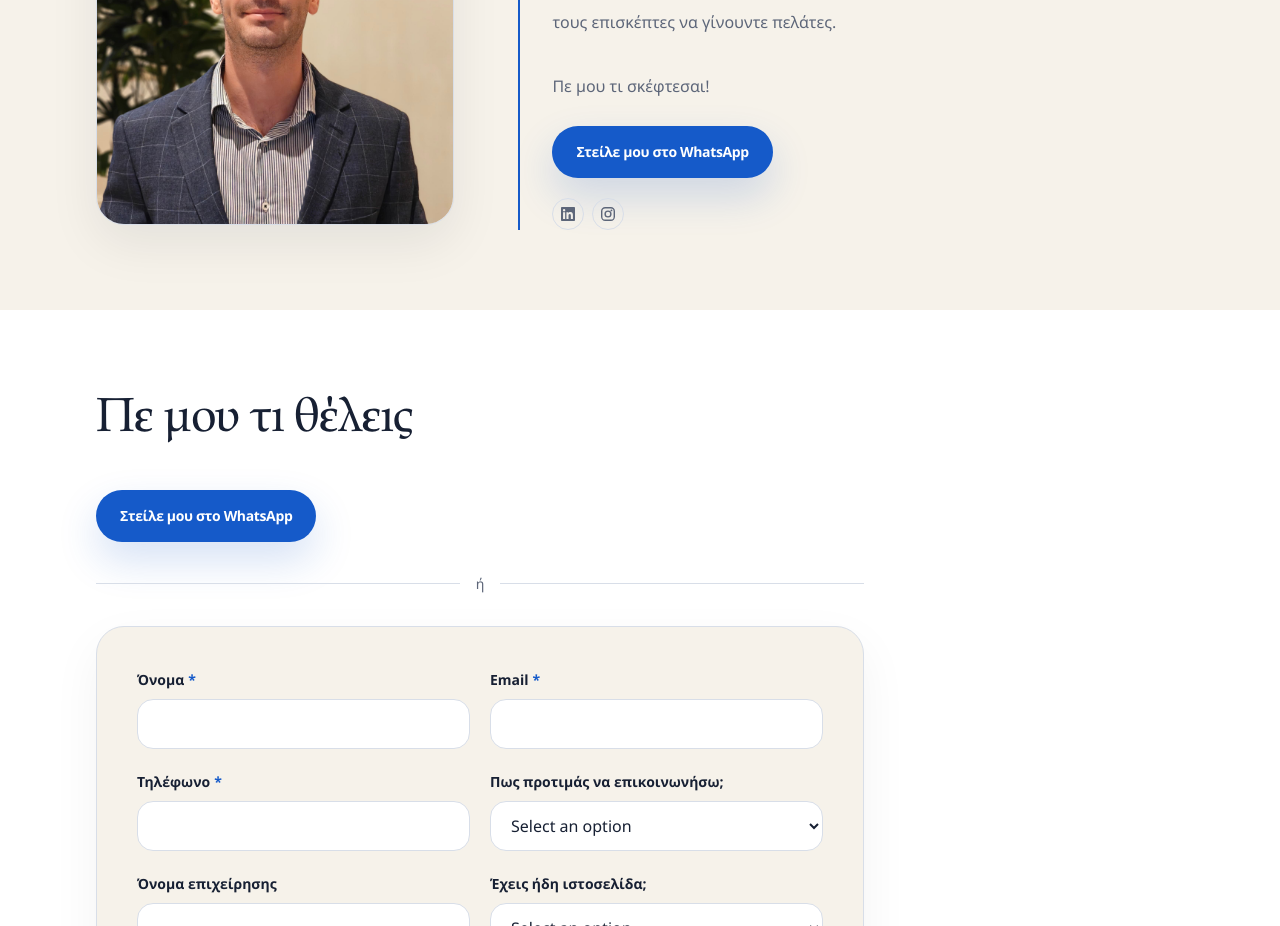
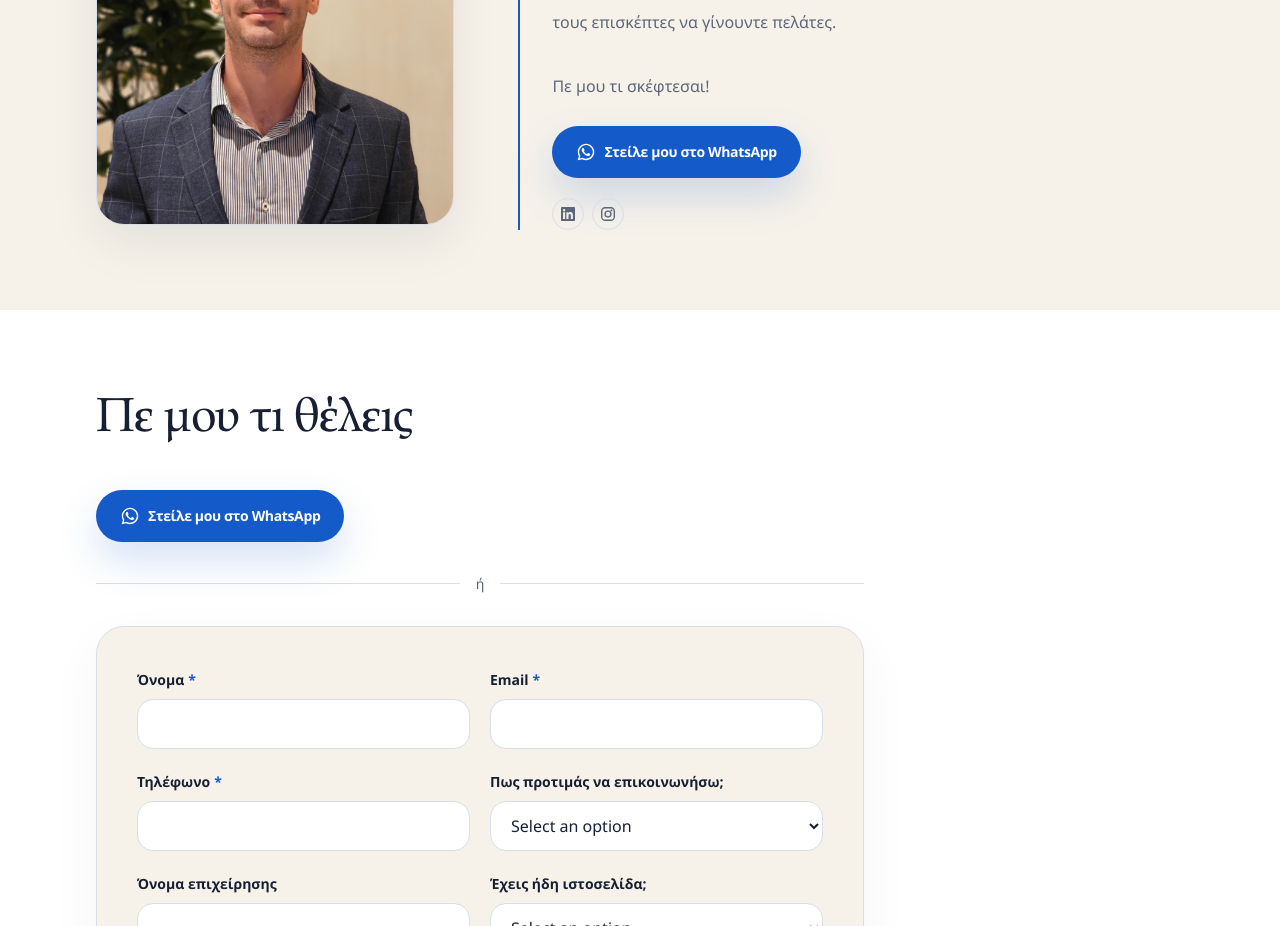
Before and after one commit to masonou/onepage, a Next.js app: page / in a window 1280 px wide. Shown: the part 4160-5086 px from the top of the page. Built offline with nearby package versions, Linux system fonts and the light colour scheme.

Commit message:
whatsapp icon

```diff
--- a/src/components/sections/Contact.tsx
+++ b/src/components/sections/Contact.tsx
@@ -5,6 +5,7 @@ import type { FormEvent } from "react";
 import { Button } from "../ui/Button";
 import { Card } from "../ui/Card";
 import { Section } from "../ui/Section";
+import { WhatsAppIcon } from "../ui/WhatsAppIcon";
 import { sectionIds, siteConfig } from "../../lib/site";
 import type { ContactContent, FormField } from "../../types/content";
 
@@ -90,7 +91,8 @@ export function Contact({ content }: ContactProps) {
     >
       <div className="max-w-3xl">
         <Button href={whatsappHref} className="w-full px-6 py-4 text-base sm:w-auto">
-          {content.whatsappCtaLabel}
+          <WhatsAppIcon className="mr-2 size-5 shrink-0" />
+          <span>{content.whatsappCtaLabel}</span>
         </Button>
 
         <div className="my-8 flex items-center gap-4" aria-hidden="true">
--- a/src/components/sections/WhyUs.tsx
+++ b/src/components/sections/WhyUs.tsx
@@ -2,6 +2,7 @@ import Image from "next/image";
 
 import { Button } from "../ui/Button";
 import { Section } from "../ui/Section";
+import { WhatsAppIcon } from "../ui/WhatsAppIcon";
 import { sectionIds } from "../../lib/site";
 import type { WhyUsContent } from "../../types/content";
 
@@ -38,7 +39,8 @@ export function WhyUs({ content, whatsappCtaLabel, whatsappMessage }: WhyUsProps
           )}
           <div className="mt-6">
             <Button href={whatsappHref} className="w-full px-6 py-4 text-base sm:w-auto">
-              {whatsappCtaLabel}
+              <WhatsAppIcon className="mr-2 size-5 shrink-0" />
+              <span>{whatsappCtaLabel}</span>
             </Button>
           </div>
           <div className="mt-5 flex items-center gap-2">
--- /dev/null
+++ b/src/components/ui/WhatsAppIcon.tsx
@@ -0,0 +1,16 @@
+type WhatsAppIconProps = {
+  className?: string;
+};
+
+export function WhatsAppIcon({ className = "" }: WhatsAppIconProps) {
+  return (
+    <svg
+      viewBox="0 0 24 24"
+      aria-hidden="true"
+      className={className}
+      fill="currentColor"
+    >
+      <path d="M12.04 2C6.58 2 2.14 6.44 2.14 11.9c0 1.75.46 3.46 1.33 4.96L2 22l5.29-1.39a9.86 9.86 0 0 0 4.74 1.21h.01c5.46 0 9.9-4.44 9.9-9.9S17.5 2 12.04 2Zm0 18.15h-.01a8.19 8.19 0 0 1-4.18-1.14l-.3-.18-3.14.82.84-3.06-.2-.32a8.19 8.19 0 1 1 6.99 3.88Zm4.49-6.15c-.25-.13-1.48-.73-1.71-.81-.23-.08-.4-.13-.57.13-.17.25-.65.81-.8.98-.15.17-.3.19-.55.06-.25-.13-1.06-.39-2.02-1.25-.74-.66-1.24-1.48-1.39-1.73-.15-.25-.02-.39.11-.52.11-.11.25-.3.38-.45.13-.15.17-.25.25-.42.08-.17.04-.32-.02-.45-.06-.13-.57-1.38-.78-1.89-.2-.49-.41-.42-.57-.43h-.48c-.17 0-.45.06-.68.32-.23.25-.89.87-.89 2.12 0 1.25.91 2.46 1.04 2.63.13.17 1.79 2.73 4.34 3.83.61.26 1.08.42 1.45.54.61.19 1.16.16 1.6.1.49-.07 1.48-.6 1.69-1.18.21-.58.21-1.08.15-1.18-.06-.11-.23-.17-.48-.3Z" />
+    </svg>
+  );
+}
```
